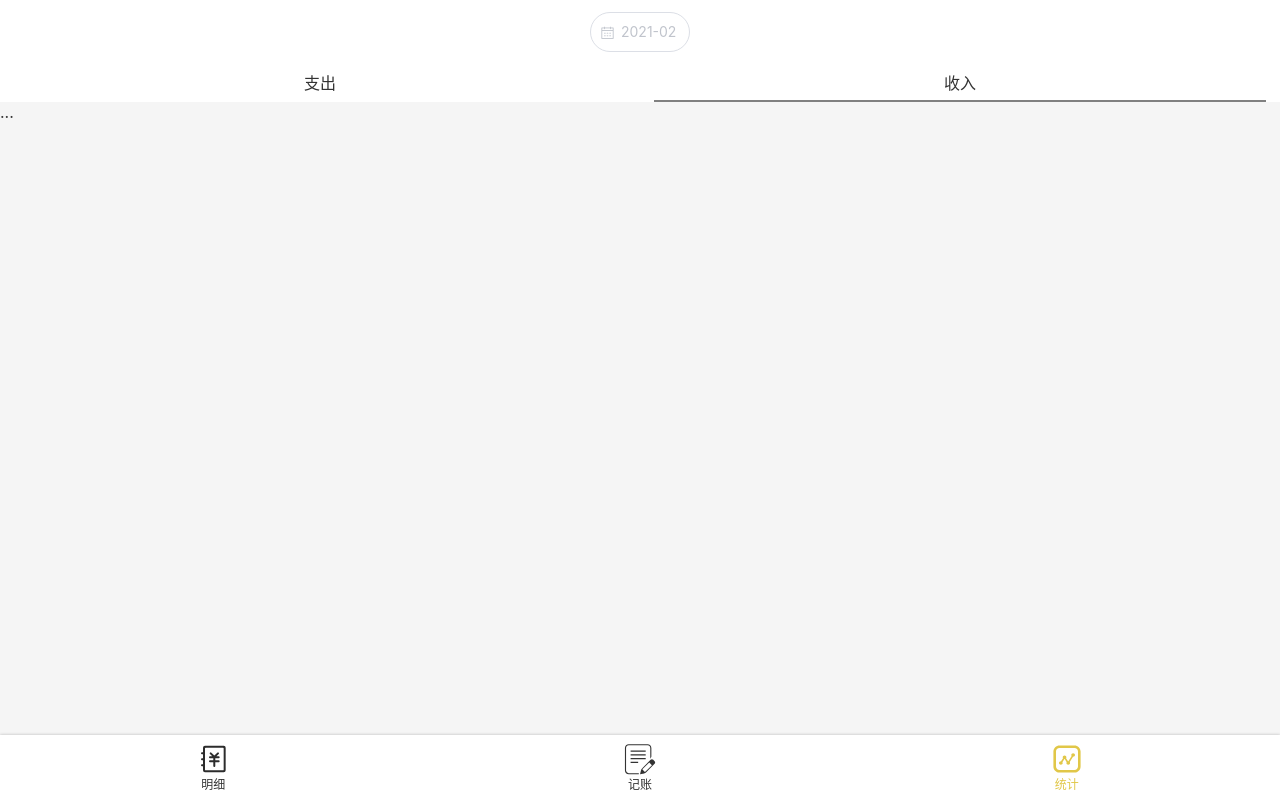
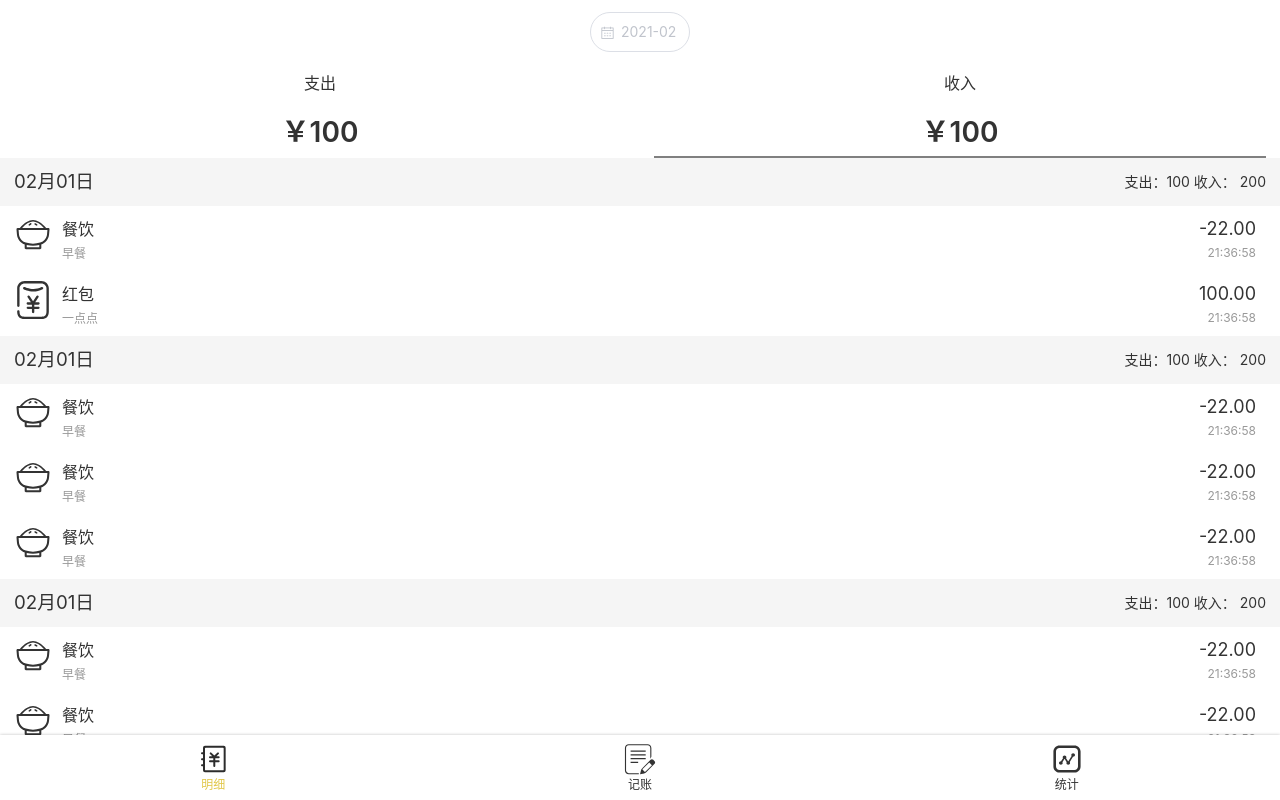
Before and after one commit to ChiLi2000/keep-accounts-v, a Vue app: page /#/detail in a window 1280 px wide. Before the commit this address led to /#/statistics. Built offline with nearby package versions, Linux system fonts and the light colour scheme.

Commit message:
创建 RecordsItem.vue 组件

```diff
--- /dev/null
+++ b/src/components/RecordsItem.vue
@@ -0,0 +1,111 @@
+<template>
+  <div>
+    <ul>
+      <li>
+        <h3>
+        <span>02月01日</span>
+        <span class="right">支出：100 收入： 200 </span>
+        </h3>
+        <ol>
+          <li class="item"><Icon name="餐饮"/>
+          <p class="topItem">餐饮 <span>-22.00</span></p>
+          <p class="bottomItem">早餐 <span>21:36:58</span></p></li>
+          <li class="item"><Icon name="红包"/>
+            <p class="topItem">红包 <span>100.00</span></p>
+            <p class="bottomItem">一点点 <span>21:36:58</span></p></li>
+        </ol>
+      </li>
+      <li>
+        <h3>
+          <span>02月01日</span>
+          <span class="right">支出：100 收入： 200 </span>
+        </h3>
+        <ol>
+          <li class="item"><Icon name="餐饮"/>
+            <p class="topItem">餐饮 <span>-22.00</span></p>
+            <p class="bottomItem">早餐 <span>21:36:58</span></p></li>
+          <li class="item"><Icon name="餐饮"/>
+            <p class="topItem">餐饮 <span>-22.00</span></p>
+            <p class="bottomItem">早餐 <span>21:36:58</span></p></li>
+          <li class="item"><Icon name="餐饮"/>
+            <p class="topItem">餐饮 <span>-22.00</span></p>
+            <p class="bottomItem">早餐 <span>21:36:58</span></p></li>
+        </ol>
+      </li>
+      <li>
+        <h3>
+          <span>02月01日</span>
+          <span class="right">支出：100 收入： 200 </span>
+        </h3>
+        <ol>
+          <li class="item"><Icon name="餐饮"/>
+            <p class="topItem">餐饮 <span>-22.00</span></p>
+            <p class="bottomItem">早餐 <span>21:36:58</span></p></li>
+          <li class="item"><Icon name="餐饮"/>
+            <p class="topItem">餐饮 <span>-22.00</span></p>
+            <p class="bottomItem">早餐 <span>21:36:58</span></p></li>
+          <li class="item"><Icon name="餐饮"/>
+            <p class="topItem">餐饮 <span>-22.00</span></p>
+            <p class="bottomItem">早餐 <span>21:36:58</span></p></li>
+        </ol>
+      </li>
+    </ul>
+  </div>
+</template>
+
+<script lang="ts">
+export default {
+name: "RecordsItem"
+}
+</script>
+
+<style scoped lang="scss">
+h3{
+  margin:0;
+  display: flex;
+  justify-content: space-between;
+  align-content: center;
+  text-align: center;
+  line-height: 24px;
+  padding: 12px 14px;
+  .right{
+    font-size: 14px;
+  }
+}
+.item{
+  background: white;
+
+    display: grid;
+    grid: auto auto / 38px 1fr;
+    padding:8px 14px;
+    .icon{
+      width: 38px;
+      height: 38px;
+      grid-column: 1;
+      grid-row: 1 / span 2;
+      margin-top: 2px;
+    }
+    p{
+      margin:0;
+      padding: 2px 10px;
+      display: flex;
+      justify-content: space-between;
+      align-items: center;
+    }
+  }
+.topItem{
+  grid-column: 2;
+  grid-row: 1;
+  >span{
+    font-size:18px;
+  }
+}
+.bottomItem{
+  grid-column: 2;
+  grid-row: 2;
+  font-size: 12px;
+  color: #999;
+  font-weight: normal;
+}
+
+</style>
--- a/src/views/Detail.vue
+++ b/src/views/Detail.vue
@@ -1,15 +1,15 @@
 <template>
   <Layout slot-span>
-    <div>...</div>
+    <RecordsItem/>
   </Layout>
 </template>
 
 <script lang="ts">
 import {Vue, Component} from "vue-property-decorator";
 import Layout from "@/components/Layout.vue";
-
+import RecordsItem from "@/components/RecordsItem.vue";
 @Component({
-  components: {Layout}
+  components: {Layout,RecordsItem}
 })
 export default class Detail extends Vue {
 
```
